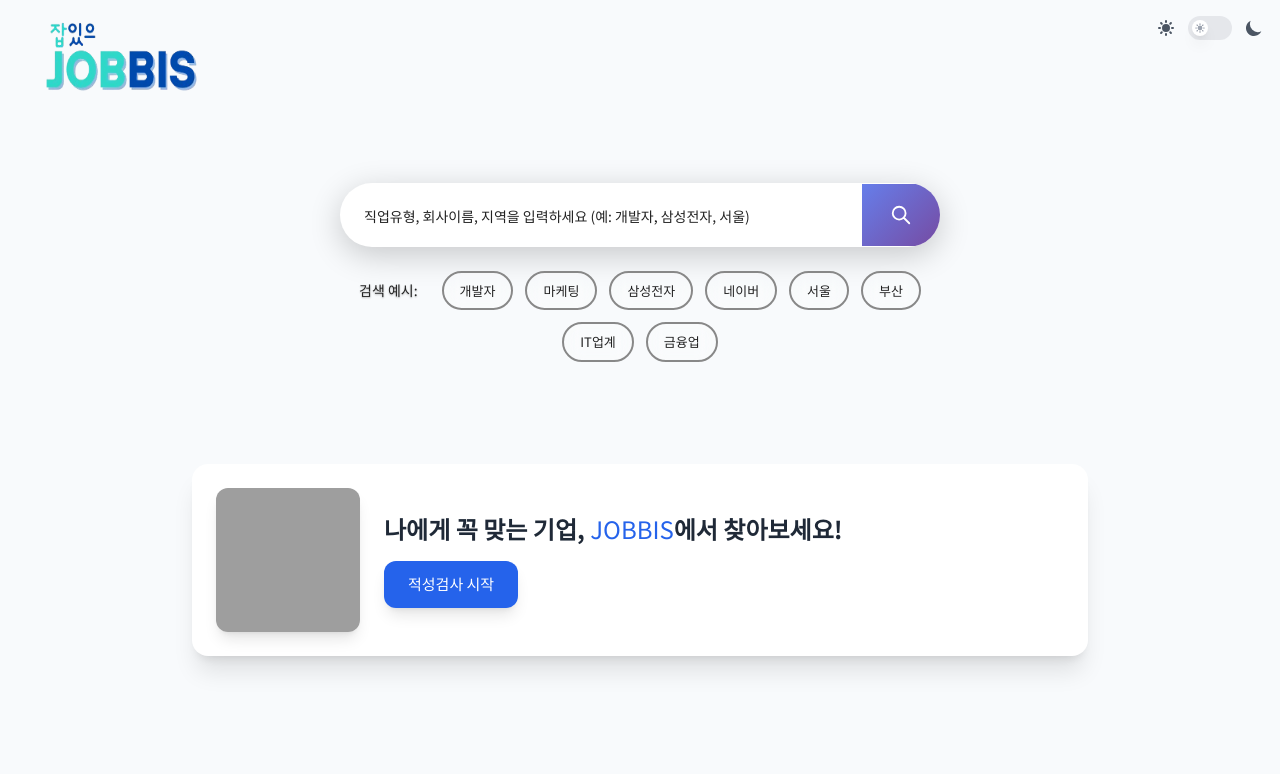
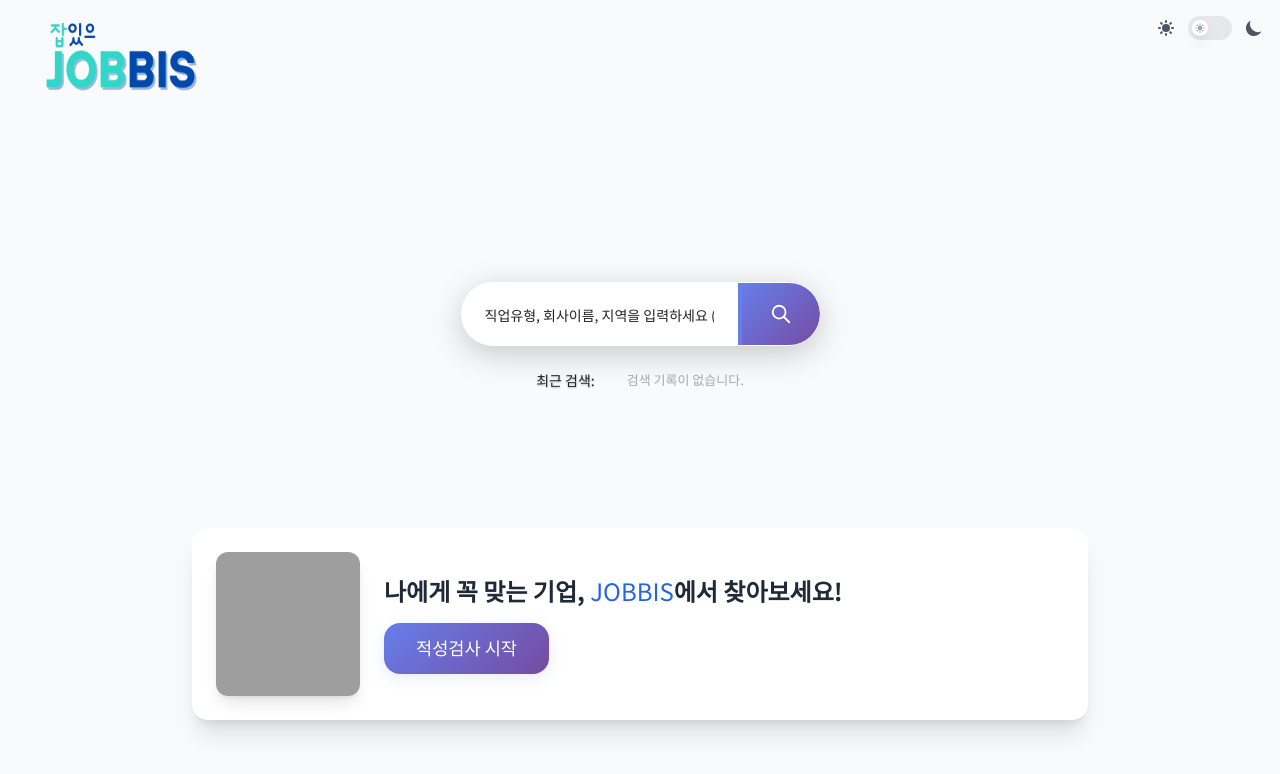
Before and after one commit to 2026050ojs/JOBBIS_FRONTEND, a Vue app: page / in a window 1280 px wide. Shown: the top 774 px of the page. Built offline with nearby package versions, Linux system fonts and the light colour scheme; grey boxes are pictures that could not be loaded; a web font is replaced by a local one.

Commit message:
수정
버튼 색
검색 예시 -> 검색기록 -삭제 가능

```diff
--- a/src/components/CompanySearchBar.vue
+++ b/src/components/CompanySearchBar.vue
@@ -17,44 +17,60 @@
       </div>
 
       <div class="search-examples">
-        <span class="example-label">검색 예시:</span>
-        <button
-          v-for="example in searchExamples"
-          :key="example"
-          @click="searchQuery = example"
-          class="example-tag"
-        >
-          {{ example }}
-        </button>
+        <span class="example-label">최근 검색:</span>
+        <template v-if="recentSearches.length > 0">
+          <span v-for="(item, idx) in recentSearches" :key="item" class="recent-tag-wrapper">
+            <button @click="searchQuery = item" class="example-tag">{{ item }}</button>
+            <button @click="removeSearch(idx)" class="remove-tag" aria-label="삭제">
+              ×
+            </button>
+          </span>
+        </template>
+        <template v-else>
+          <span class="no-history">검색 기록이 없습니다.</span>
+        </template>
       </div>
     </div>
   </div>
 </template>
 
 <script setup>
-import { ref } from 'vue'
+import { ref, watch, onMounted } from 'vue'
 
 const searchQuery = ref('')
-const searchExamples = [
-  '개발자',
-  '마케팅',
-  '삼성전자',
-  '네이버',
-  '서울',
-  '부산',
-  'IT업계',
-  '금융업'
-]
+const recentSearches = ref([])
+const STORAGE_KEY = 'jobbis_recent_searches'
+
+// 기록 불러오기
+onMounted(() => {
+  const saved = localStorage.getItem(STORAGE_KEY)
+  if (saved) {
+    try {
+      recentSearches.value = JSON.parse(saved)
+    } catch {}
+  }
+})
+
+// 기록 저장
+watch(recentSearches, (val) => {
+  localStorage.setItem(STORAGE_KEY, JSON.stringify(val))
+}, { deep: true })
 
 const handleSearch = () => {
-  if (!searchQuery.value.trim()) return
+  const query = searchQuery.value.trim()
+  if (!query) return
+
+  // 기록에 추가 (중복 제거, 최신순)
+  recentSearches.value = [query, ...recentSearches.value.filter(item => item !== query)].slice(0, 10)
 
   // 실제 기업 정보 사이트로 이동
-  // 여기서는 예시로 잡코리아 검색 페이지로 이동
-  const encodedQuery = encodeURIComponent(searchQuery.value)
+  const encodedQuery = encodeURIComponent(query)
   const searchUrl = `https://www.jobkorea.co.kr/Search/?stext=${encodedQuery}`
+  window.open(searchUrl, '_blank')
+}
 
-  window.open(searchUrl, '_blank')
+const removeSearch = (idx) => {
+  recentSearches.value.splice(idx, 1)
 }
 </script>
 
@@ -97,6 +113,8 @@
   font-size: 16px;
   background: transparent;
   color: #222;
+  border-top-left-radius: 50px;
+  border-bottom-left-radius: 50px;
 }
 
 .search-input::placeholder {
@@ -107,16 +125,20 @@
 .search-button {
   background: linear-gradient(135deg, #667eea 0%, #764ba2 100%);
   border: none;
+  border-left: 4px solid #667eea;
   padding: 20px 28px;
   cursor: pointer;
   transition: all 0.3s ease;
   display: flex;
   align-items: center;
   justify-content: center;
+  border-top-right-radius: 50px;
+  border-bottom-right-radius: 50px;
 }
 
 .search-button:hover {
   background: linear-gradient(135deg, #5a6fd8 0%, #6a4190 100%);
+  border-left: 4px solid #5a6fd8;
   transform: scale(1.05);
 }
 
@@ -142,6 +164,13 @@
   text-shadow: 0 1px 2px rgba(0, 0, 0, 0.3);
 }
 
+.recent-tag-wrapper {
+  display: inline-flex;
+  align-items: center;
+  margin-right: 6px;
+  margin-bottom: 6px;
+}
+
 .example-tag {
   background: rgba(255, 255, 255, 0.2);
   border: 2px solid #888;
@@ -160,6 +189,27 @@
   border-color: #222;
   transform: translateY(-2px);
   box-shadow: 0 4px 12px rgba(0, 0, 0, 0.2);
+}
+
+.remove-tag {
+  background: transparent;
+  border: none;
+  color: #888;
+  font-size: 18px;
+  margin-left: 2px;
+  cursor: pointer;
+  padding: 0 4px;
+  line-height: 1;
+  transition: color 0.2s;
+}
+.remove-tag:hover {
+  color: #e53e3e;
+}
+
+.no-history {
+  color: #aaa;
+  font-size: 13px;
+  margin-left: 8px;
 }
 
 @media (max-width: 768px) {
--- a/src/views/MainView.vue
+++ b/src/views/MainView.vue
@@ -1,5 +1,5 @@
 <template>
-  <div class="min-h-[80vh] flex flex-col items-center justify-start bg-background font-sans dark:bg-gray-900 dark:text-gray-100 relative overflow-hidden pt-0">
+  <div class="min-h-[80vh] flex flex-col items-center justify-start bg-background font-sans dark:bg-gray-900 dark:text-gray-100 relative overflow-hidden pt-16">
     <!-- 검색바 추가 -->
     <div class="w-full flex justify-center mb-8 z-10">
       <CompanySearchBar />
@@ -89,6 +89,23 @@
 
 .font-sans {
   font-family: 'SUIT', 'Noto Sans KR', 'Pretendard', 'Apple SD Gothic Neo', Arial, sans-serif;
+}
+
+.btn-primary {
+  background: linear-gradient(135deg, #667eea 0%, #764ba2 100%);
+  color: #fff;
+  border: none;
+  border-radius: 16px;
+  padding: 0.75rem 2rem;
+  font-size: 1.1rem;
+  font-weight: 700;
+  box-shadow: 0 4px 16px rgba(102, 126, 234, 0.15);
+  transition: background 0.3s, transform 0.2s;
+}
+
+.btn-primary:hover {
+  background: linear-gradient(135deg, #5a6fd8 0%, #6a4190 100%);
+  transform: translateY(-2px) scale(1.04);
 }
 
 /* 물결 애니메이션 컨테이너 */
```
